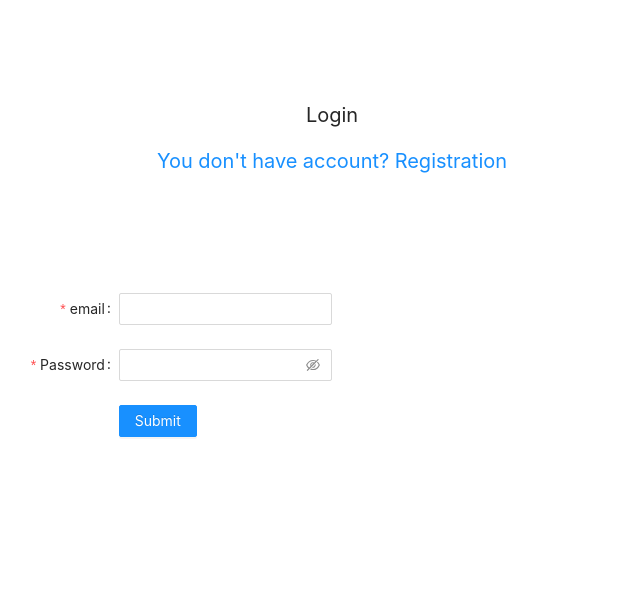
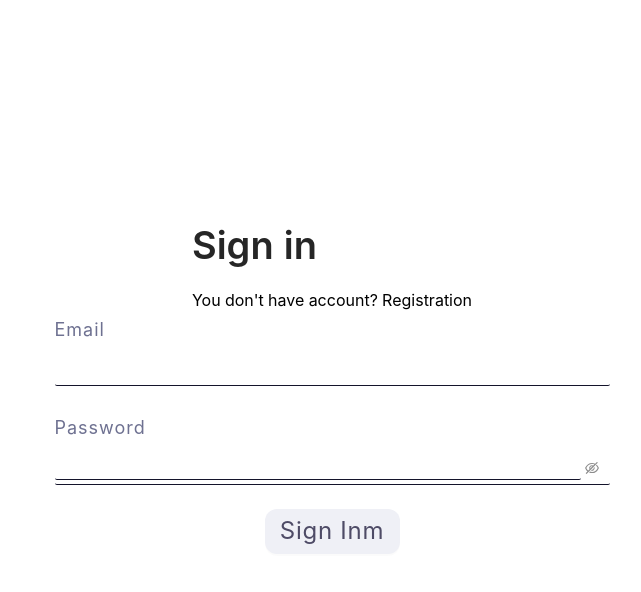
Before and after one commit to nastyakpi1995/test, a React (Create React App) app in the folder front/: page /login in a window 1280 px wide. Shown: the top 592 px of the page, without its empty margins (308-949 px from the left). Built offline with nearby package versions, Linux system fonts and the light colour scheme.

Commit message:
change styles auth components:  Login and Registration

```diff
--- a/front/src/api/usersApi.js
+++ b/front/src/api/usersApi.js
@@ -11,13 +11,16 @@ const getHeaders = () => {
 }
 
 export const registerAxiosRequest = (values) => {
+    debugger
     return axios.post(`${baseUrl}/api/user/register`, {...values}).then(({data}) => {
+        debugger
         return data
     }).catch((data) => {
+        debugger
         const prepareData = {
             data,
             success: false,
-            message: 'Yo can not login, server did not run'
+            message: data.response ? data.response.data.message : 'Yo can not login, server did not run'
         }
         return prepareData
     })
@@ -28,14 +31,13 @@ export const loginAxiosRequest = (body) => {
        if (data.data.token) {
            localStorage.setItem(savedUser, JSON.stringify(data.data.user))
            localStorage.setItem(authToken, data.data.token)
-
        }
        return data.data
    }).catch((data) => {
        const prepareData = {
            data,
            success: false,
-           message: data.message ? data.message : 'Yo can not login, server did not run'
+           message: data.response ? data.response.data.message : 'Yo can not login, server did not run'
        }
        return prepareData
    })
--- a/front/src/components/Auth/Login.jsx
+++ b/front/src/components/Auth/Login.jsx
@@ -1,11 +1,15 @@
 import React, {useState} from "react";
 import {Button, Form, Input} from "antd";
 import {loginAxiosRequest} from "../../api/usersApi";
-import {Link, NavLink, useNavigate} from "react-router-dom";
+import {Link, useNavigate} from "react-router-dom";
 import {useDispatch} from "react-redux";
 import {setMessageDataCreator} from "../../redux/reducers/authReducer";
 import {setUserCreator} from "../../redux/reducers/userReducer";
 import styled from "styled-components";
+import colors from "../../styles/colors";
+import Title from "antd/es/typography/Title";
+import {ButtonAuth, ContainerForm, LinkToRegister, MyTitle, SForm} from "../../styles/common";
+
 
 let Login = () => {
     const dispatch = useDispatch()
@@ -16,6 +20,7 @@ let Login = () => {
         setIsLoader(true)
         loginAxiosRequest(values).then(data => {
             setIsLoader(false)
+
             dispatch(setMessageDataCreator(data))
             if (data?.success) {
                 dispatch(setUserCreator(data.user))
@@ -24,28 +29,26 @@ let Login = () => {
         })
     };
 
-
     return (
-        <LoginContainer>
-            <LoginNavContainer>
-                <Title>Login</Title>
-                <LinkRegister to='/registration'>You don't have account? Registration</LinkRegister>
-            </LoginNavContainer>
-            <Form
-            name="basic"
-            labelCol={{ span: 8 }}
-            wrapperCol={{ span: 4 }}
+        <ContainerForm>
+            <div>
+                <MyTitle>Sign in</MyTitle>
+                <LinkToRegister to='/registration'>You don't have account? Registration</LinkToRegister>
+            </div>
+            <SForm
+                name="login"
+                className='formAuth'
+                layout="vertical"
                 onFinish={onFinish}
                 autoComplete="off"
-            style={{paddingTop: 100}}>
+            >
                 <Form.Item
-                label="email"
+                    label="Email"
                     name="email"
-                rules={[{ required: true, message: 'Please input your username!' }]}
+                    rules={[{ required: true, message: 'Please input your email!' }]}
                 >
                     <Input />
                 </Form.Item>
-
                 <Form.Item
                     label="Password"
                     name="password"
@@ -53,31 +56,18 @@ let Login = () => {
                 >
                     <Input.Password />
                 </Form.Item>
-
-            <Form.Item wrapperCol={{ offset: 8, span: 16 }}>
-                <Button loading={isLoader} type="primary" htmlType="submit" >
-                    Submit
-                </Button>
+                <Form.Item wrapperCol={{ offset: 25 }}>
+                    <ButtonAuth loading={isLoader} htmlType="submit">
+                        Sign Inm
+                    </ButtonAuth>
                 </Form.Item>
-        </Form>
-        </LoginContainer>
+            </SForm>
+        </ContainerForm>
     )
 }
 
-const LoginContainer = styled.div`
-  padding-top: 100px
-`
-const LoginNavContainer = styled.div`
-  text-align: center;
-  margin-bottom: 15px;
-`
-const Title = styled.div`
-  font-size: 20px;
-  margin-bottom: 15px;
-`
-const LinkRegister = styled(Link)`
-  font-size: 20px;
-`
+
+
 
 
 export default Login
--- a/front/src/components/Auth/Registration.jsx
+++ b/front/src/components/Auth/Registration.jsx
@@ -1,10 +1,10 @@
 import React, {useState} from "react";
-import {Button, Form, Checkbox, Input} from "antd";
+import {Form, Checkbox, Input} from "antd";
 import {registerAxiosRequest} from "../../api/usersApi";
-import {NavLink} from "react-router-dom";
 import {useNavigate} from 'react-router-dom'
 import {useDispatch} from "react-redux";
 import {setMessageDataCreator} from "../../redux/reducers/authReducer";
+import {ButtonAuth, ContainerForm, LinkToRegister, MyTitle, SForm} from "../../styles/common";
 
 let Registration = () => {
     const dispatch = useDispatch()
@@ -12,8 +12,10 @@ let Registration = () => {
     const [isLoader, setIsLoader] = useState(false)
 
     const onFinish = async (values) => {
+
         setIsLoader(true)
         registerAxiosRequest(values).then((data) => {
+            debugger
             dispatch(setMessageDataCreator(data))
             setIsLoader(false)
             if (data.success) {
@@ -23,25 +25,29 @@ let Registration = () => {
     };
 
     return (
-        <div style={{paddingTop: 100}}>
-            <div style={{textAlign: 'center', marginBottom:15}}>
-                <div style={{fontSize: 20, marginBottom:15}}>Registration</div>
-                <NavLink style={{ fontSize: 20}} to='/login'>You have account? Login</NavLink>
+        <ContainerForm>
+            <div>
+                <MyTitle>Registration</MyTitle>
+                <LinkToRegister to='/login'>You don't have account? login</LinkToRegister>
             </div>
-        <Form
-            name="registration"
-            labelCol={{ span: 8 }}
-            wrapperCol={{ span: 4 }}
+            <SForm
+                name="basic"
+                className="formAuth"
+                layout="vertical"
                 initialValues={{ isadmin: false }}
                 onFinish={onFinish}
                 autoComplete="off"
             >
-            <Form.Item label='userName' name={'username'}  rules={[{ required: true, message: 'Please input your username!' }]}>
+                <Form.Item
+                    label="Username"
+                    name="username"
+                    rules={[{ required: true, message: 'Please input your username!' }]}
+                >
                     <Input />
                 </Form.Item>
 
                 <Form.Item
-                label="email"
+                    label="Email"
                     name="email"
                     rules={[{ required: true, message: 'Please input your email!' }]}
                 >
@@ -57,16 +63,17 @@ let Registration = () => {
                 </Form.Item>
 
                 <Form.Item name="isadmin" valuePropName="checked" wrapperCol={{ offset: 8, span: 16 }}>
-                <Checkbox>Is admin</Checkbox>
+                    <Checkbox>is Admin</Checkbox>
                 </Form.Item>
 
-            <Form.Item wrapperCol={{ offset: 8, span: 16 }}>
-                <Button type="primary" htmlType="submit" loading={isLoader}>
-                    Submit
-                </Button>
+                <Form.Item type="flex" justify="center">
+                    <ButtonAuth className={'btnLogin'} htmlType="submit" >
+                        Sign Up
+                    </ButtonAuth>
                 </Form.Item>
-        </Form>
-        </div>
+
+            </SForm>
+        </ContainerForm>
     )
 }
 
--- a/front/src/styles/common.js
+++ b/front/src/styles/common.js
@@ -1,5 +1,8 @@
 import styled from "styled-components";
 import colors from "./colors";
+import {Button, Form} from "antd";
+import Title from "antd/es/typography/Title";
+import {Link} from "react-router-dom";
 
 export const MyCard = styled.div`
   background: ${colors.WHITE};
@@ -42,3 +45,96 @@ export const CardTitle = styled(CardInfo)`
   font-weight: 500;
   margin-bottom: 20px;
 `
+
+// form
+
+export const ButtonAuth = styled(Button)`
+  width: 135px;
+  height: 45px;
+  background-color: ${colors.INPUT_BG};
+  border-radius: 12px;
+  border: none;
+  font-size: 24px;
+  transition: all 0.5s ease-out;;
+  line-height: 36px;
+  letter-spacing: 0.75px;
+  color: ${colors.ADD_PROFILE};
+  cursor: pointer;
+  &:hover {
+    background-color: ${colors.TITLE};
+    color: ${colors.INPUT_BG};
+  }
+`
+
+export const ContainerForm = styled.div`
+  display: flex;
+  justify-content: center;
+  flex-direction: column;
+  align-items: center;
+  height: 100vh;
+`;
+
+export const MyTitle = styled(Title)`
+  font-size: 20px;
+  margin-bottom: 15px;
+`
+export const LinkToRegister = styled(Link)`
+  font-size: 16px;
+  color: black;
+`
+
+export const SForm = styled(Form)`
+  width: 555px;
+  .ant-form-item-required{
+    font-size: 18px;
+    line-height: 34px;
+    letter-spacing: 1px;
+    color: ${colors.LABEL};
+  }
+  .ant-form-item-label > label.ant-form-item-required:not(.ant-form-item-required-mark-optional)::before{
+    display: none;
+  }
+  .ant-input,.ant-input-affix-wrapper{
+    border: none;
+    border-bottom: 1px solid #14142B;
+    padding-left: 0;
+    color: ${colors.TITLE};
+    outline: none;
+    background: transparent;
+  }
+  .ant-input-affix-wrapper:hover{
+    border-bottom: 1px solid #14142B;
+  }
+  .ant-form-item-control-input-content{
+    text-align: center;
+  }
+
+  .ant-col-offset-8{
+    margin: 0 auto;
+  }
+  .ant-checkbox-inner{
+    border-radius: 2px;
+    border: 1px solid #14142B;
+    background: #E5E5E5;
+  }
+  .ant-checkbox-checked .ant-checkbox-inner::after{
+    transform: rotate(
+            0deg) scale(1) translate(-19%,-49%);
+    width: 12px;
+    height: 12px;
+    background: black;
+    transition: unset;
+    border: none;
+    padding-left: 0;
+  }
+  .ant-checkbox:hover .ant-checkbox-inner,
+  .ant-checkbox .ant-checkbox-inner,
+  .ant-checkbox-checked::after{
+    border: 1px solid #14142B;
+  }
+  .ant-input-affix-wrapper:not(.ant-input-affix-wrapper-disabled):hover,.ant-input-affix-wrapper{
+    box-shadow: none;
+    outline: none;
+    border-color: unset;
+  }
+`
```
Also changed, not shown: 2 other files (tests, documents, lock files or other folders). Lines whose indentation alone changed are shown as unchanged.
